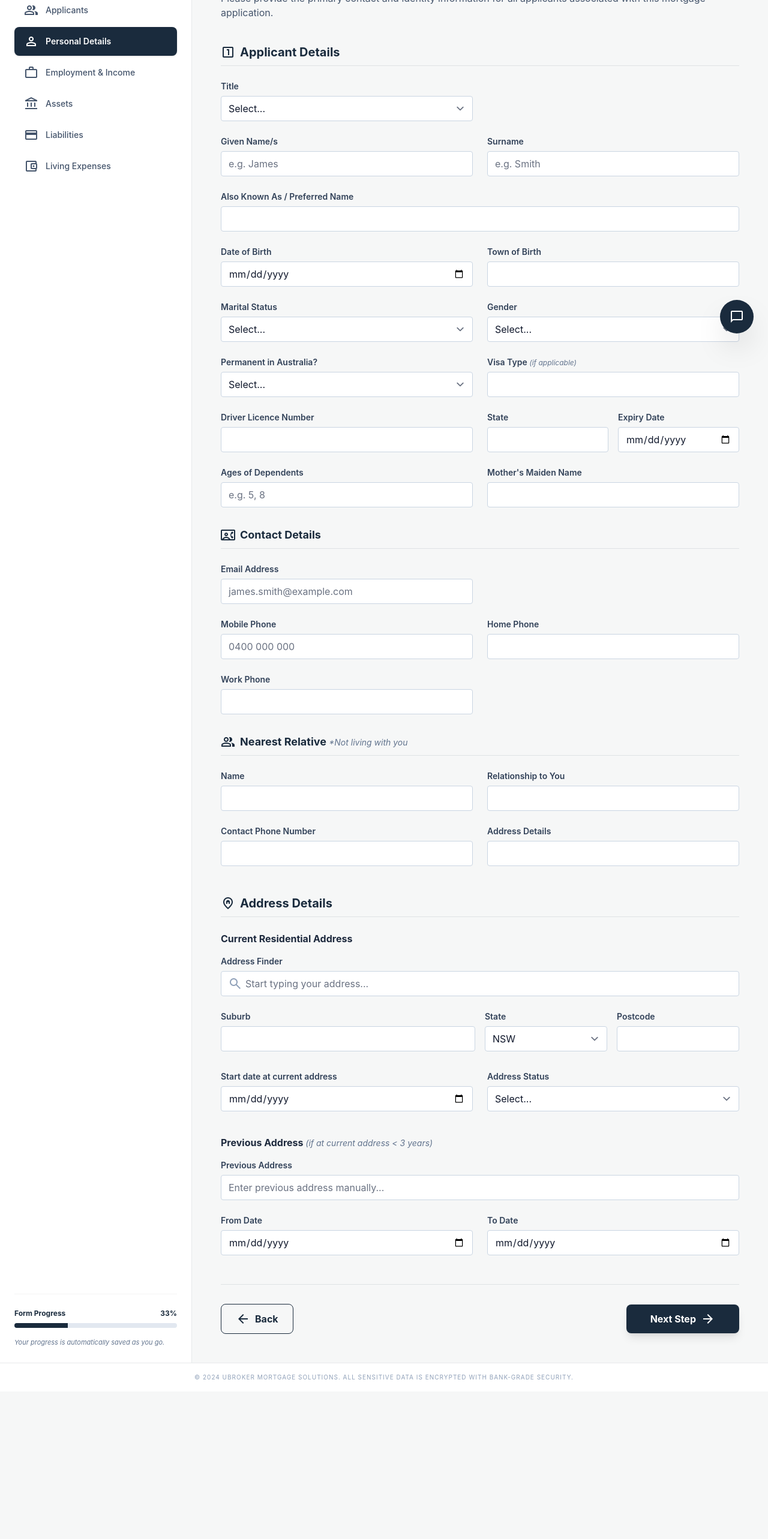
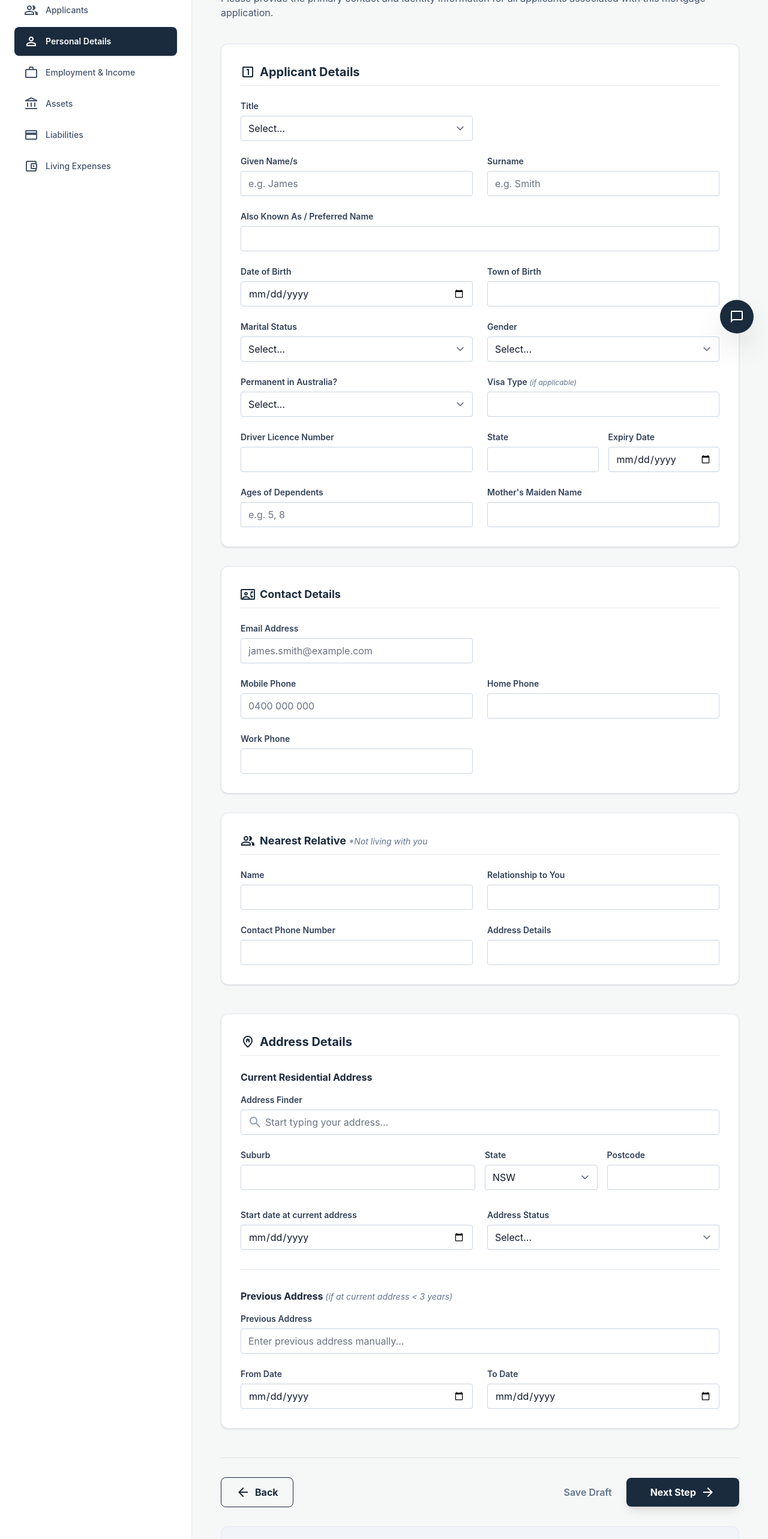
Before and after one commit to Kendellpatrice/brokerflow, a Next.js app in the folder brokerflow/: page /personal-details in a window 1280 px wide. Shown: the part 220-2786 px from the top of the page at 60% size. Before the commit the page ends 2540 px from the top, so only its background shows below. Built offline with nearby package versions, Linux system fonts and the light colour scheme.

Commit message:
feat: Encapsulate personal details sections into styled cards, add a "Save Draft" option, and introduce a "Need Help" information box.

```diff
--- a/brokerflow/src/app/personal-details/page.tsx
+++ b/brokerflow/src/app/personal-details/page.tsx
@@ -59,12 +59,13 @@ export default function PersonalDetailsPage() {
 
             {/* Applicant 1 Section */}
             <div className="mb-12">
+              <div className="bg-white border border-slate-200 rounded-xl p-6 md:p-8 dark:bg-slate-800 dark:border-slate-700 mb-8 shadow-sm">
                 <div className="flex items-center gap-2 mb-6 pb-2 border-b border-primary/10">
                   <span className="material-symbols-outlined text-primary">looks_one</span>
                   <h2 className="text-xl font-bold text-primary dark:text-slate-100">Applicant Details</h2>
                 </div>
 
-              <div className="grid grid-cols-1 md:grid-cols-2 gap-6 mb-8">
+                <div className="grid grid-cols-1 md:grid-cols-2 gap-6">
                 <div className="flex flex-col gap-1.5">
                   <label className="text-sm font-semibold text-slate-700 dark:text-slate-300">Title</label>
                   <select className="rounded border-slate-300 dark:bg-slate-800 dark:border-slate-700 focus:ring-primary focus:border-primary">
@@ -159,12 +160,14 @@ export default function PersonalDetailsPage() {
                   <input className="rounded border-slate-300 dark:bg-slate-800 dark:border-slate-700 focus:ring-primary focus:border-primary" type="text"/>
                 </div>
               </div>
+              </div>
 
+              <div className="bg-white border border-slate-200 rounded-xl p-6 md:p-8 dark:bg-slate-800 dark:border-slate-700 mb-8 shadow-sm">
                 <div className="flex items-center gap-2 mb-6 pb-2 border-b border-primary/10">
                   <span className="material-symbols-outlined text-primary">contact_phone</span>
                   <h3 className="text-lg font-bold text-primary dark:text-slate-100">Contact Details</h3>
                 </div>
-              <div className="grid grid-cols-1 md:grid-cols-2 gap-6 mb-8">
+                <div className="grid grid-cols-1 md:grid-cols-2 gap-6">
                 <div className="flex flex-col gap-1.5">
                   <label className="text-sm font-semibold text-slate-700 dark:text-slate-300">Email Address</label>
                   <input className="rounded border-slate-300 dark:bg-slate-800 dark:border-slate-700 focus:ring-primary focus:border-primary" placeholder="james.smith@example.com" type="email"/>
@@ -184,12 +187,14 @@ export default function PersonalDetailsPage() {
                   <input className="rounded border-slate-300 dark:bg-slate-800 dark:border-slate-700 focus:ring-primary focus:border-primary" type="tel"/>
                 </div>
               </div>
+              </div>
 
+              <div className="bg-white border border-slate-200 rounded-xl p-6 md:p-8 dark:bg-slate-800 dark:border-slate-700 shadow-sm">
                 <div className="flex items-center gap-2 mb-6 pb-2 border-b border-primary/10">
                   <span className="material-symbols-outlined text-primary">group</span>
                   <h3 className="text-lg font-bold text-primary dark:text-slate-100">Nearest Relative <span className="text-sm font-normal italic text-slate-500">*Not living with you</span></h3>
                 </div>
-              <div className="grid grid-cols-1 md:grid-cols-2 gap-6 mb-8">
+                <div className="grid grid-cols-1 md:grid-cols-2 gap-6">
                 <div className="flex flex-col gap-1.5">
                   <label className="text-sm font-semibold text-slate-700 dark:text-slate-300">Name</label>
                   <input className="rounded border-slate-300 dark:bg-slate-800 dark:border-slate-700 focus:ring-primary focus:border-primary" type="text"/>
@@ -208,9 +213,11 @@ export default function PersonalDetailsPage() {
                 </div>
               </div>
               </div>
+            </div>
 
             {/* Address Details */}
             <div className="mb-12">
+              <div className="bg-white border border-slate-200 rounded-xl p-6 md:p-8 dark:bg-slate-800 dark:border-slate-700 shadow-sm">
                 <div className="flex items-center gap-2 mb-6 pb-2 border-b border-primary/10">
                   <span className="material-symbols-outlined text-primary">home_pin</span>
                   <h2 className="text-xl font-bold text-primary dark:text-slate-100">Address Details</h2>
@@ -267,7 +274,8 @@ export default function PersonalDetailsPage() {
                 </div>
               </div>
 
-              <h3 className="mb-4 font-bold text-slate-800 dark:text-slate-200 mt-10">Previous Address <span className="text-sm font-normal italic text-slate-500">(if at current address &lt; 3 years)</span></h3>
+              <div className="border-t border-slate-200 dark:border-slate-700 my-8"></div>
+              <h3 className="mb-4 font-bold text-slate-800 dark:text-slate-200">Previous Address <span className="text-sm font-normal italic text-slate-500">(if at current address &lt; 3 years)</span></h3>
               <div className="grid grid-cols-1 gap-6">
                 <div className="flex flex-col gap-1.5">
                   <label className="text-sm font-semibold text-slate-700 dark:text-slate-300">Previous Address</label>
@@ -285,6 +293,7 @@ export default function PersonalDetailsPage() {
                 </div>
               </div>
               </div>
+            </div>
 
             {/* Navigation Buttons */}
             <div className="mt-12 flex items-center justify-between border-t border-primary/10 pt-8">
@@ -292,10 +301,24 @@ export default function PersonalDetailsPage() {
                 <span className="material-symbols-outlined text-[20px]">arrow_back</span>
                 Back
               </Link>
+              <div className="flex items-center gap-6">
+                <span className="text-slate-500 font-semibold cursor-pointer hover:text-primary transition-colors dark:text-slate-400">Save Draft</span>
                 <button className="flex items-center gap-2 rounded-lg bg-primary px-10 py-3 font-bold text-white shadow-lg transition-shadow hover:bg-primary/90">
                   Next Step
                   <span className="material-symbols-outlined text-[20px]">arrow_forward</span>
                 </button>
+              </div>
+            </div>
+
+            {/* Need Help Box */}
+            <div className="mt-8 bg-slate-100 border border-slate-200 rounded-xl p-6 dark:bg-slate-800/50 dark:border-slate-700">
+              <div className="flex gap-4">
+                <span className="material-symbols-outlined text-primary mt-0.5">info</span>
+                <div>
+                  <h3 className="font-bold text-slate-800 dark:text-slate-200 mb-1">Need help?</h3>
+                  <p className="text-slate-600 dark:text-slate-400 text-sm">If you&apos;re unsure about any details, you can save your progress and return later. Your mortgage broker will also review all information during your consultation.</p>
+                </div>
+              </div>
             </div>
           </div>
         </section>
```
Lines whose indentation alone changed are shown as unchanged.
